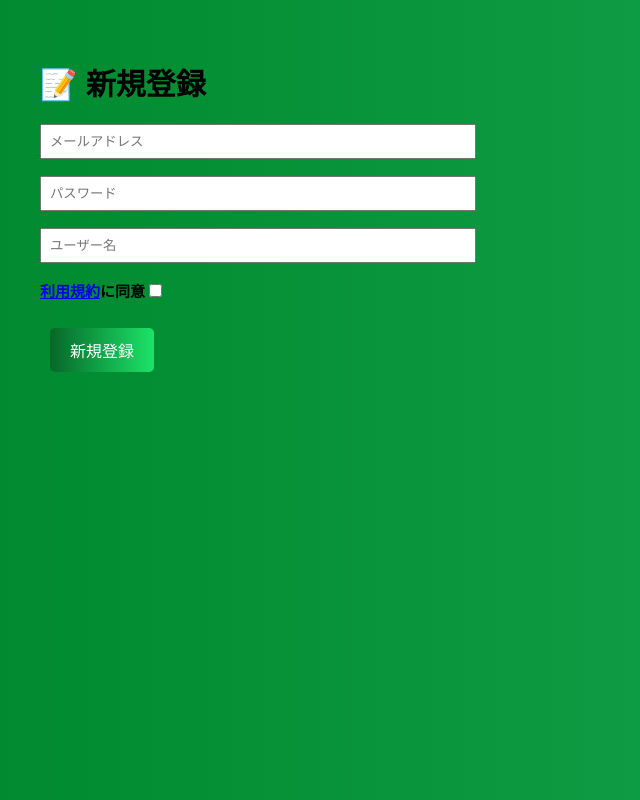
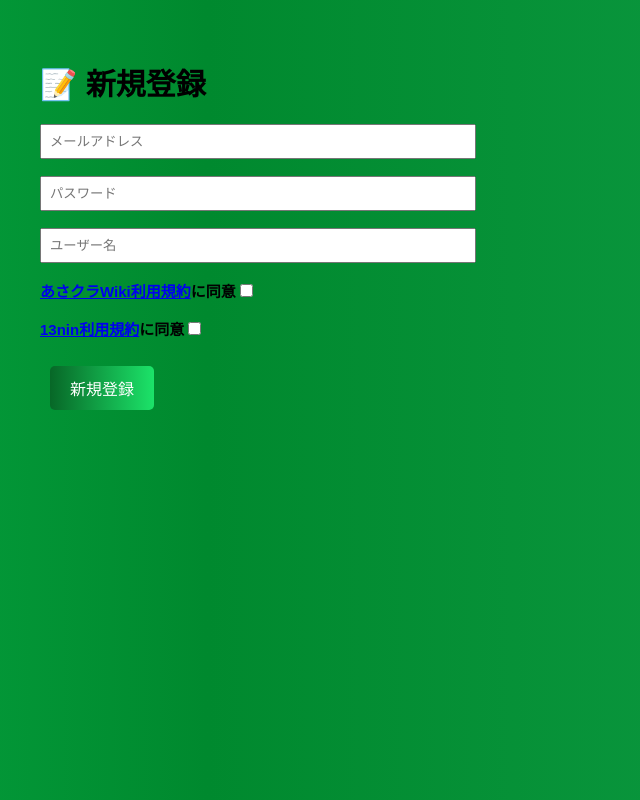
Before and after one commit to sakitibi/AsakuraWiki, a Next.js app: page /login/signup in a window 1280 px wide. Shown: the whole page, without its empty margins (0-640 px from the left). Built offline with nearby package versions, Linux system fonts and the light colour scheme; no server answers; what @supabase/auth-helpers-react would draw is missing.

Commit message:
コミットされました

```diff
--- a/pages/login/signup.tsx
+++ b/pages/login/signup.tsx
@@ -74,7 +74,15 @@ export default function SignUpPage() {
                 />
                 <br /><br />
                 <label>
-                    <a href="https://sakitibi-com9.webnode.jp/page/9">利用規約</a>に同意
+                    <a href="/policies">あさクラWiki利用規約</a>に同意
+                    <input
+                        type="checkbox"
+                        required
+                    />
+                </label>
+                <br /><br />
+                <label>
+                    <a href="https://sakitibi-com9.webnode.jp/page/10">13nin利用規約</a>に同意
                     <input
                         type="checkbox"
                         required
```
